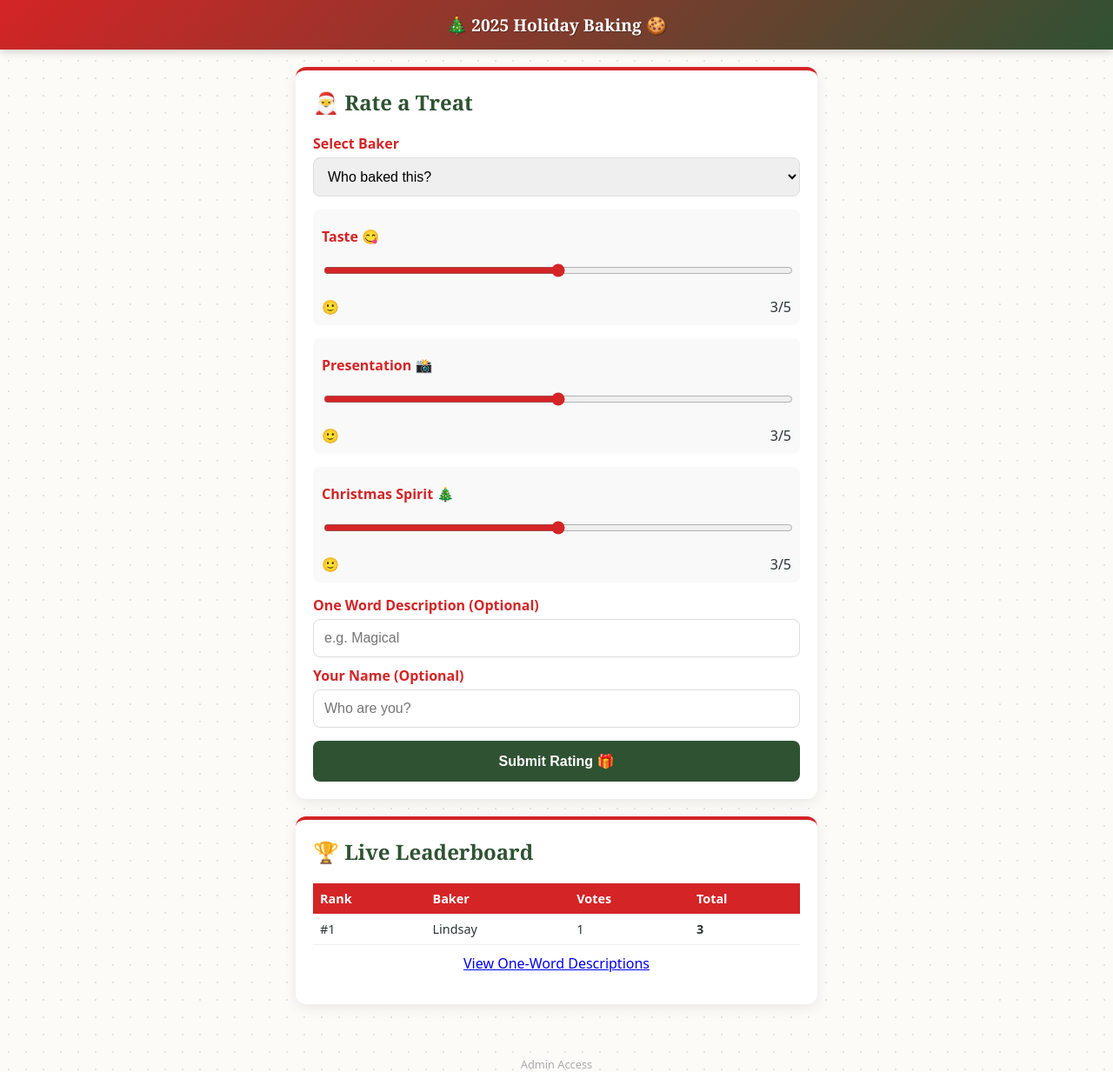
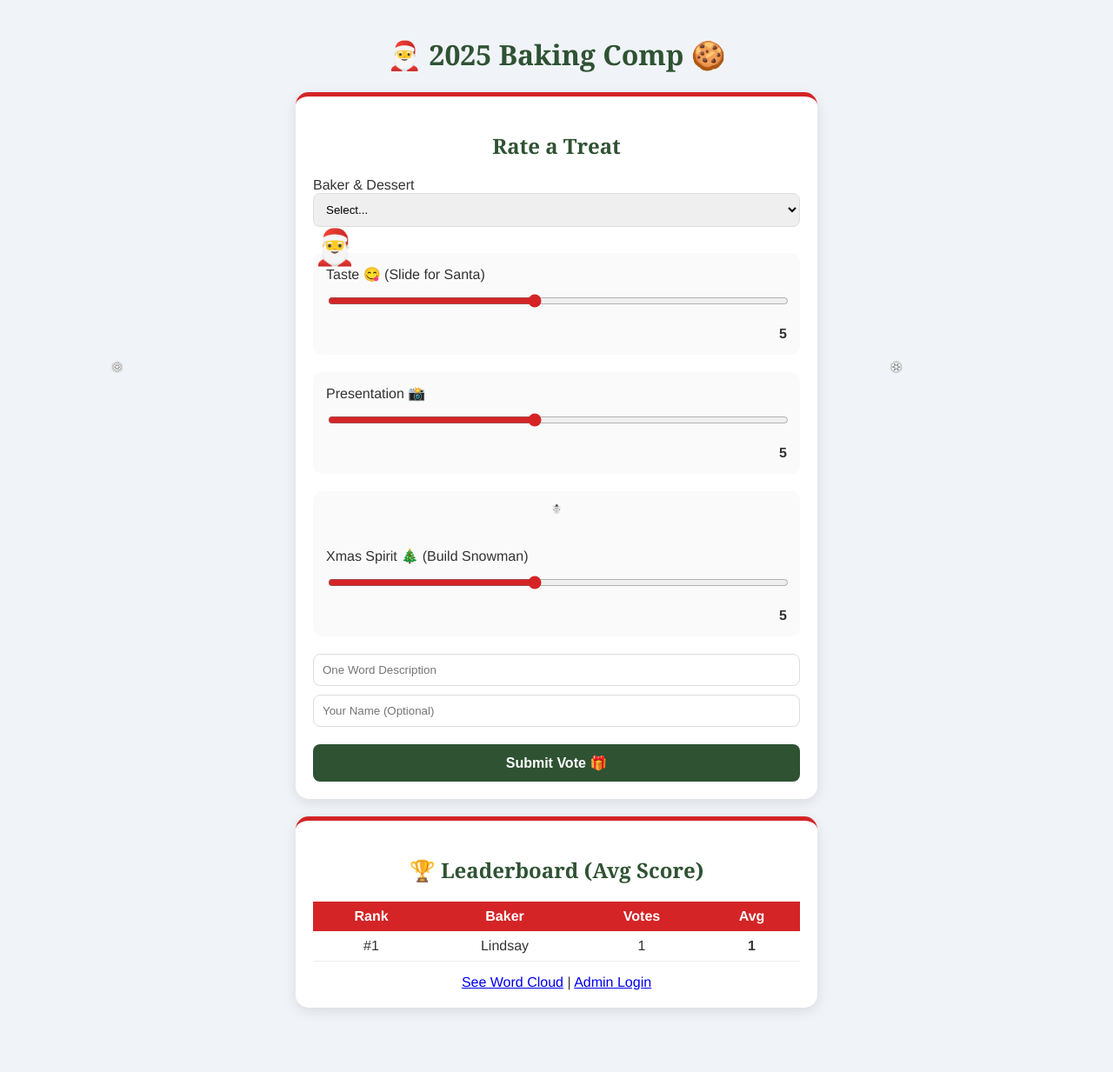
Before and after one commit to DJRivas/2025_CHRISTMAS_APP_NEW, a Flask app: page / in a window 1280 px wide. Shown: the whole page at 87% size. After the commit the page ends 1163 px from the top, so only its background shows below. Run offline with Flask 3, Linux system fonts and the light colour scheme; tables that the repository leaves empty hold one stand-in row (values such as "Sample post").

Commit message:
Add files via upload

```diff
--- a/app.py
+++ b/app.py
@@ -1,16 +1,31 @@
-import os, uuid, sqlite3
-from flask import Flask, render_template, request, jsonify, g, Response, make_response, redirect, url_for, session
+import os, uuid, sqlite3, json
+from flask import Flask, render_template, request, jsonify, g, make_response, redirect, url_for, session
 
 DATABASE = os.environ.get("DATABASE_URL", "ratings.db")
 SECRET_KEY = os.environ.get("SECRET_KEY", "santa-secret-key")
 ADMIN_PASSWORD = os.environ.get("ADMIN_PASSWORD", "Julian")
+DATA_FILE = os.environ.get("DATA_PATH", "bakers.json")
 
-# Participants
-ENTRANTS = ["Javier", "Lindsay", "Yesenia", "Bryan", "Daniella", "Rogelio", "Viviana", "Martha", "Bernie"]
+# Default Entrants
+DEFAULT_ENTRANTS = ["Javier", "Lindsay", "Yesenia", "Bryan", "Daniella", "Rogelio", "Viviana", "Martha", "Bernie"]
 
 app = Flask(__name__, static_folder="static", template_folder="templates")
 app.secret_key = SECRET_KEY
 
+# --- Persistence for Baker Names ---
+def load_entrants():
+    if os.path.exists(DATA_FILE):
+        try:
+            with open(DATA_FILE, 'r') as f:
+                return json.load(f)
+        except: pass
+    return DEFAULT_ENTRANTS
+
+def save_entrants(names):
+    with open(DATA_FILE, 'w') as f:
+        json.dump(names, f)
+
+# --- Database ---
 def get_db():
     db = getattr(g, "_db", None)
     if db is None:
@@ -24,9 +39,9 @@
         CREATE TABLE IF NOT EXISTS ratings(
             id INTEGER PRIMARY KEY AUTOINCREMENT,
             entrant_index INTEGER NOT NULL,
-            taste INTEGER NOT NULL CHECK(taste BETWEEN 1 AND 5),
-            presentation INTEGER NOT NULL CHECK(presentation BETWEEN 1 AND 5),
-            spirit INTEGER NOT NULL CHECK(spirit BETWEEN 1 AND 5),
+            taste INTEGER NOT NULL,
+            presentation INTEGER NOT NULL,
+            spirit INTEGER NOT NULL,
             judge TEXT,
             device_id TEXT,
             one_word TEXT,
@@ -36,28 +51,21 @@
     """)
     db.commit()
 
-@app.teardown_appcontext
-def close_db(exception):
-    db = getattr(g, "_db", None)
-    if db is not None:
-        db.close()
-
 with app.app_context():
     init_db()
 
-def device_id_from_request():
-    return request.cookies.get("device_id") or "anon"
-
+# --- Routes ---
 @app.route("/")
 def home():
-    resp = make_response(render_template("index.html", entrants=ENTRANTS, title="2025 Holiday Baking Competition"))
+    entrants = load_entrants()
+    resp = make_response(render_template("index.html", entrants=entrants, title="2025 Holiday Baking"))
     if not request.cookies.get("device_id"):
-        resp.set_cookie("device_id", str(uuid.uuid4()), max_age=60*60*24*365, samesite="Lax")
+        resp.set_cookie("device_id", str(uuid.uuid4()), max_age=60*60*24*365)
     return resp
 
 @app.route("/words")
 def words_page():
-    return render_template("words.html", entrants=ENTRANTS, title="One Word Results")
+    return render_template("words.html", title="One Word Results")
 
 @app.route("/api/rate", methods=["POST"])
 def api_rate():
@@ -67,92 +75,91 @@
         taste = int(data.get("taste"))
         presentation = int(data.get("presentation"))
         spirit = int(data.get("spirit"))
-        judge = (data.get("judge") or "").strip()[:50] or None
-        one_word = (data.get("one_word") or "").strip().split()[0][:20] if data.get("one_word") else None
-    except Exception:
-        return jsonify({"ok": False, "error": "Invalid payload"}), 400
+        judge = (data.get("judge") or "").strip()[:50]
+        one_word = (data.get("one_word") or "").strip().split()[0][:20]
+    except: return jsonify({"ok": False}), 400
 
-    if not (0 <= entrant_index < len(ENTRANTS)):
-        return jsonify({"ok": False, "error": "Invalid entrant"}), 400
+    entrants = load_entrants()
+    if not (0 <= entrant_index < len(entrants)): return jsonify({"ok": False}), 400
 
-    device_id = device_id_from_request()
     db = get_db()
     db.execute(
-        """
-        INSERT INTO ratings (entrant_index, taste, presentation, spirit, judge, device_id, one_word)
+        """INSERT INTO ratings (entrant_index, taste, presentation, spirit, judge, device_id, one_word)
         VALUES (?, ?, ?, ?, ?, ?, ?)
         ON CONFLICT(entrant_index, device_id) DO UPDATE SET
-            taste=excluded.taste,
-            presentation=excluded.presentation,
-            spirit=excluded.spirit,
-            judge=excluded.judge,
-            one_word=excluded.one_word
+            taste=excluded.taste, presentation=excluded.presentation, spirit=excluded.spirit,
+            judge=excluded.judge, one_word=excluded.one_word
         """,
-        (entrant_index, taste, presentation, spirit, judge, device_id, one_word),
+        (entrant_index, taste, presentation, spirit, judge, request.cookies.get("device_id"), one_word)
     )
     db.commit()
     return jsonify({"ok": True})
 
-@app.route("/api/my-rating")
-def api_my_rating():
-    try: entrant_index = int(request.args.get("entrant_index", "-1"))
-    except: return jsonify({"ok": False}), 400
-
-    if not (0 <= entrant_index < len(ENTRANTS)): return jsonify({"ok": True, "rating": None})
-
-    db = get_db()
-    row = db.execute("SELECT taste, presentation, spirit, judge, one_word FROM ratings WHERE entrant_index=? AND device_id=?",
-                     (entrant_index, device_id_from_request())).fetchone()
-    return jsonify({"ok": True, "rating": dict(row) if row else None})
-
 @app.route("/api/leaderboard")
 def api_leaderboard():
+    entrants = load_entrants()
     db = get_db()
     rows = db.execute("""
-        SELECT entrant_index, COUNT(*) AS votes,
-               AVG(taste) AS avg_taste, AVG(presentation) AS avg_presentation, AVG(spirit) AS avg_spirit,
-               AVG(taste + presentation + spirit) AS avg_total
-        FROM ratings GROUP BY entrant_index ORDER BY avg_total DESC
+        SELECT entrant_index, COUNT(*) as votes,
+               AVG(taste) as t, AVG(presentation) as p, AVG(spirit) as s
+        FROM ratings GROUP BY entrant_index
     """).fetchall()
-    out = [{
-        "name": ENTRANTS[r["entrant_index"]],
-        "votes": r["votes"],
-        "avg_taste": round(r["avg_taste"] or 0, 1),
-        "avg_presentation": round(r["avg_presentation"] or 0, 1),
-        "avg_spirit": round(r["avg_spirit"] or 0, 1),
-        "avg_total": round(r["avg_total"] or 0, 2),
-    } for r in rows]
-    return jsonify(out)
+
+    results = []
+    for r in rows:
+        idx = r["entrant_index"]
+        if idx < len(entrants):
+            avg_total = (r["t"] + r["p"] + r["s"]) / 3.0
+            results.append({
+                "name": entrants[idx],
+                "votes": r["votes"],
+                "avg_total": round(avg_total, 2)
+            })
+
+    results.sort(key=lambda x: x["avg_total"], reverse=True)
+    return jsonify(results)
 
 @app.route("/api/words")
 def api_words():
+    entrants = load_entrants()
     db = get_db()
-    rows = db.execute("SELECT entrant_index, LOWER(TRIM(one_word)) AS w, COUNT(*) AS c FROM ratings WHERE one_word IS NOT NULL AND TRIM(one_word) != '' GROUP BY entrant_index, LOWER(TRIM(one_word)) ORDER BY c DESC").fetchall()
+    rows = db.execute("SELECT entrant_index, LOWER(one_word) as w, COUNT(*) as c FROM ratings WHERE one_word != '' GROUP BY entrant_index, LOWER(one_word) ORDER BY c DESC").fetchall()
     out = {}
     for r in rows:
-        out.setdefault(ENTRANTS[r["entrant_index"]], []).append({"word": r["w"], "count": r["c"]})
+        idx = r["entrant_index"]
+        if idx < len(entrants):
+            out.setdefault(entrants[idx], []).append({"word": r["w"], "count": r["c"]})
     return jsonify(out)
 
+# --- Admin ---
 @app.route("/admin", methods=["GET", "POST"])
 def admin():
     if request.method == "POST":
         if request.form.get("password") == ADMIN_PASSWORD:
             session["is_admin"] = True
             return redirect(url_for("admin"))
-        return render_template("admin_login.html", error="Incorrect password")
+        return render_template("admin_login.html", error="Incorrect Password")
+
     if not session.get("is_admin"):
         return render_template("admin_login.html")
 
+    entrants = load_entrants()
+    return render_template("admin_dashboard.html", entrants=entrants)
+
+@app.route("/admin/update_names", methods=["POST"])
+def update_names():
+    if not session.get("is_admin"): return redirect(url_for("admin"))
+    new_names = request.form.getlist("names")
+    save_entrants(new_names)
+    return redirect(url_for("admin"))
+
+@app.route("/admin/reset", methods=["POST"])
+def reset_game():
+    if not session.get("is_admin"): return redirect(url_for("admin"))
     db = get_db()
-    rows = db.execute("SELECT * FROM ratings ORDER BY created_at DESC").fetchall()
-    detailed = [{
-        "entrant": ENTRANTS[r["entrant_index"]],
-        "taste": r["taste"], "presentation": r["presentation"], "spirit": r["spirit"],
-        "total": r["taste"] + r["presentation"] + r["spirit"],
-        "judge": r["judge"], "one_word": r["one_word"]
-    } for r in rows]
-
-    return render_template("admin_results.html", detailed=detailed, title="Admin Results")
+    db.execute("DELETE FROM ratings")
+    db.commit()
+    return redirect(url_for("admin"))
 
 if __name__ == "__main__":
     app.run(host="0.0.0.0", port=int(os.environ.get("PORT", 5000)))
--- a/static/styles.css
+++ b/static/styles.css
@@ -1,29 +1,28 @@
 
-:root {
-  --pad: 16px; --radius: 12px;
-  --bg: #fdfbf7; /* Snowy White */
-  --card: #ffffff;
-  --text: #2d3436;
-  --red: #d42426; --green: #2f5233; --gold: #f1c40f;
-  --shadow: 0 4px 15px rgba(0,0,0,0.08);
-}
-body { font-family: system-ui, sans-serif; background: var(--bg); color: var(--text); margin: 0;
-       background-image: radial-gradient(#e2e2e2 1px, transparent 1px); background-size: 20px 20px; }
-.wrap { max-width: 600px; margin: 0 auto; padding: 20px; }
-.topbar { background: linear-gradient(135deg, var(--red), var(--green)); color: white; padding: 15px 0; text-align: center; box-shadow: 0 2px 10px rgba(0,0,0,0.2); }
-.topbar h1 { margin: 0; font-family: 'Georgia', serif; font-size: 1.2rem; text-shadow: 1px 1px 0px rgba(0,0,0,0.3); }
-.card { background: var(--card); border-radius: var(--radius); padding: 20px; margin-bottom: 20px; box-shadow: var(--shadow); border-top: 4px solid var(--red); }
-h2 { color: var(--green); margin-top: 0; font-family: 'Georgia', serif; display: flex; align-items: center; gap: 8px; }
-label { display: block; font-weight: bold; margin: 10px 0 5px; color: var(--red); }
-select, input { width: 100%; padding: 12px; border: 1px solid #ddd; border-radius: 8px; font-size: 16px; box-sizing: border-box; }
-.btn { background: var(--green); color: white; border: none; padding: 14px; width: 100%; border-radius: 8px; font-size: 16px; font-weight: bold; cursor: pointer; margin-top: 15px; }
-.btn:hover { background: #1e3621; }
-.slider-wrap { margin: 15px 0; background: #f9f9f9; padding: 10px; border-radius: 8px; }
+:root { --red: #d42426; --green: #2f5233; --gold: #f1c40f; --bg: #f0f4f8; }
+body { font-family: 'Helvetica Neue', sans-serif; background: var(--bg); color: #333; margin: 0; overflow-x: hidden; }
+.wrap { max-width: 600px; margin: 0 auto; padding: 20px; position: relative; z-index: 2; }
+.card { background: white; padding: 20px; border-radius: 15px; box-shadow: 0 4px 15px rgba(0,0,0,0.1); margin-bottom: 20px; border-top: 5px solid var(--red); }
+h1, h2 { color: var(--green); text-align: center; font-family: 'Georgia', serif; }
+.btn { background: var(--green); color: white; border: none; padding: 12px; width: 100%; border-radius: 8px; font-weight: bold; cursor: pointer; font-size: 1rem; margin-top: 10px; }
+.btn-red { background: var(--red); }
+input, select { width: 100%; padding: 10px; border: 1px solid #ddd; border-radius: 8px; margin-bottom: 10px; box-sizing: border-box; }
+.slider-group { margin: 20px 0; background: #fafafa; padding: 15px; border-radius: 10px; position: relative; }
 input[type=range] { width: 100%; accent-color: var(--red); }
-.row { display: flex; justify-content: space-between; align-items: center; margin-top: 5px; }
-.emoji { font-size: 1.5rem; }
-.table { width: 100%; border-collapse: collapse; font-size: 0.9rem; }
-.table th { background: var(--red); color: white; padding: 8px; text-align: left; }
-.table td { padding: 8px; border-bottom: 1px solid #eee; }
-.chip { background: var(--green); color: white; padding: 4px 8px; border-radius: 12px; font-size: 0.8rem; margin: 2px; display: inline-block; }
-.snow { position: fixed; top: 0; left: 0; pointer-events: none; width: 100%; height: 100%; z-index: 999; }
+
+/* Animations */
+#santa-container { position: absolute; top: -30px; left: 0; transition: left 0.3s ease; pointer-events: none; }
+#santa { font-size: 40px; }
+#snowman-container { text-align: center; height: 50px; transition: transform 0.3s ease; }
+#snowman { font-size: 10px; transition: font-size 0.3s ease; }
+
+/* Snow */
+.snowflake { color: #fff; font-size: 1em; position: fixed; top: -10%; z-index: 1; user-select: none; animation: fall 10s linear infinite; text-shadow: 0 0 2px #000; }
+@keyframes fall { 0% { top: -10%; } 100% { top: 100%; } }
+.snowflake:nth-of-type(1){left:10%;animation-delay:1s} .snowflake:nth-of-type(2){left:20%;animation-delay:6s} .snowflake:nth-of-type(3){left:30%;animation-delay:4s}
+.snowflake:nth-of-type(4){left:40%;animation-delay:2s} .snowflake:nth-of-type(5){left:50%;animation-delay:8s} .snowflake:nth-of-type(6){left:60%;animation-delay:6s}
+.snowflake:nth-of-type(7){left:70%;animation-delay:2.5s} .snowflake:nth-of-type(8){left:80%;animation-delay:1s} .snowflake:nth-of-type(9){left:90%;animation-delay:3s}
+
+.table { width: 100%; border-collapse: collapse; }
+.table th { background: var(--red); color: white; padding: 8px; }
+.table td { padding: 8px; border-bottom: 1px solid #eee; text-align: center; }
--- a/templates/index.html
+++ b/templates/index.html
@@ -1,63 +1,83 @@
-{% extends "base.html" %}
-{% block content %}
+<!doctype html>
+<html lang="en">
+<head>
+  <meta charset="utf-8">
+  <meta name="viewport" content="width=device-width, initial-scale=1">
+  <title>{{ title }}</title>
+  <link rel="stylesheet" href="/static/styles.css">
+</head>
+<body>
+  <div class="snowflake">❅</div><div class="snowflake">❆</div><div class="snowflake">❅</div><div class="snowflake">❆</div><div class="snowflake">❅</div><div class="snowflake">❆</div><div class="snowflake">❅</div><div class="snowflake">❆</div>
+
+  <div class="wrap">
+    <h1>🎅 2025 Baking Comp 🍪</h1>
+
     <section class="card">
-  <h2>🎅 Rate a Treat</h2>
+      <h2>Rate a Treat</h2>
       <form id="rateForm">
-    <label>Select Baker</label>
+        <label>Baker & Dessert</label>
         <select id="entrant" required>
-      <option value="" disabled selected>Who baked this?</option>
-      {% for name in entrants %}<option value="{{ loop.index0 }}">{{ name }}</option>{% endfor %}
+          <option value="" disabled selected>Select...</option>
+          {% for name in entrants %}
+          <option value="{{ loop.index0 }}">{{ name }}</option>
+          {% endfor %}
         </select>
 
-    <div class="slider-wrap">
-      <label>Taste 😋</label>
-      <input type="range" min="1" max="5" value="3" id="taste" oninput="syncEmoji()">
-      <div class="row"><span id="tasteEmoji">🙂</span><span id="tasteScore">3/5</span></div>
+        <div class="slider-group">
+          <div id="santa-container"><div id="santa">🎅</div></div>
+          <label>Taste 😋 (Slide for Santa)</label>
+          <input type="range" min="1" max="10" value="5" id="taste" oninput="updateSanta()">
+          <div style="text-align:right; font-weight:bold" id="tasteVal">5</div>
         </div>
 
-    <div class="slider-wrap">
+        <div class="slider-group">
           <label>Presentation 📸</label>
-      <input type="range" min="1" max="5" value="3" id="presentation" oninput="syncEmoji()">
-      <div class="row"><span id="presEmoji">🙂</span><span id="presScore">3/5</span></div>
+          <input type="range" min="1" max="10" value="5" id="pres" oninput="updateVal('pres')">
+          <div style="text-align:right; font-weight:bold" id="presVal">5</div>
         </div>
 
-    <div class="slider-wrap">
-      <label>Christmas Spirit 🎄</label>
-      <input type="range" min="1" max="5" value="3" id="spirit" oninput="syncEmoji()">
-      <div class="row"><span id="spiritEmoji">🙂</span><span id="spiritScore">3/5</span></div>
+        <div class="slider-group">
+          <div id="snowman-container"><div id="snowman">☃️</div></div>
+          <label>Xmas Spirit 🎄 (Build Snowman)</label>
+          <input type="range" min="1" max="10" value="5" id="spirit" oninput="updateSnowman()">
+          <div style="text-align:right; font-weight:bold" id="spiritVal">5</div>
         </div>
 
-    <label>One Word Description (Optional)</label>
-    <input type="text" id="one_word" placeholder="e.g. Magical">
-
-    <label>Your Name (Optional)</label>
-    <input type="text" id="judge" placeholder="Who are you?">
-
-    <button type="submit" class="btn">Submit Rating 🎁</button>
+        <input type="text" id="one_word" placeholder="One Word Description">
+        <input type="text" id="judge" placeholder="Your Name (Optional)">
+        <button type="submit" class="btn">Submit Vote 🎁</button>
       </form>
     </section>
 
     <section class="card">
-  <h2>🏆 Live Leaderboard</h2>
+      <h2>🏆 Leaderboard (Avg Score)</h2>
       <table class="table" id="lbTable">
-    <thead><tr><th>Rank</th><th>Baker</th><th>Votes</th><th>Total</th></tr></thead>
+        <thead><tr><th>Rank</th><th>Baker</th><th>Votes</th><th>Avg</th></tr></thead>
         <tbody></tbody>
       </table>
-  <p style="text-align:center; margin-top:10px;"><a href="/words">View One-Word Descriptions</a></p>
+      <div style="text-align:center; margin-top:15px">
+        <a href="/words">See Word Cloud</a> | <a href="/admin">Admin Login</a>
+      </div>
     </section>
+  </div>
 
 <script>
-const emojis = {1:'🥶', 2:'😐', 3:'🙂', 4:'😋', 5:'🤤'};
-const spiritEmojis = {1:'🧊', 2:'😐', 3:'🙂', 4:'🎄', 5:'🎅'};
+function updateVal(id) { document.getElementById(id+'Val').innerText = document.getElementById(id).value; }
 
-function syncEmoji(){
-  document.getElementById('tasteEmoji').innerText = emojis[document.getElementById('taste').value];
-  document.getElementById('presEmoji').innerText = emojis[document.getElementById('presentation').value];
-  document.getElementById('spiritEmoji').innerText = spiritEmojis[document.getElementById('spirit').value];
+function updateSanta() {
+  const val = document.getElementById('taste').value;
+  document.getElementById('tasteVal').innerText = val;
+  // Move Santa 0% to 90% across
+  const pct = (val - 1) * 10;
+  document.getElementById('santa-container').style.left = pct + "%";
+}
 
-  ['taste','presentation','spirit'].forEach(id => {
-      document.getElementById(id+'Score').innerText = document.getElementById(id).value + "/5";
-  });
+function updateSnowman() {
+  const val = document.getElementById('spirit').value;
+  document.getElementById('spiritVal').innerText = val;
+  // Grow Snowman
+  const size = 20 + (val * 4); // 24px to 60px
+  document.getElementById('snowman').style.fontSize = size + "px";
 }
 
 document.getElementById('rateForm').addEventListener('submit', async (e) => {
@@ -65,26 +85,24 @@
   const payload = {
     entrant_index: document.getElementById('entrant').value,
     taste: document.getElementById('taste').value,
-    presentation: document.getElementById('presentation').value,
+    presentation: document.getElementById('pres').value,
     spirit: document.getElementById('spirit').value,
     one_word: document.getElementById('one_word').value,
     judge: document.getElementById('judge').value
   };
   await fetch('/api/rate', {method:'POST', headers:{'Content-Type':'application/json'}, body:JSON.stringify(payload)});
-  alert("Vote Saved! 🎅");
-  refreshLB();
+  alert("Vote Cast! 🎄");
+  loadLB();
 });
 
-async function refreshLB(){
+async function loadLB(){
   const res = await fetch('/api/leaderboard');
   const data = await res.json();
   const tbody = document.querySelector('#lbTable tbody');
-  tbody.innerHTML = data.map((r, i) => `
-    <tr><td>#${i+1}</td><td>${r.name}</td><td>${r.votes}</td><td><strong>${r.avg_total}</strong></td></tr>
-  `).join('');
+  tbody.innerHTML = data.map((r, i) => `<tr><td>#${i+1}</td><td>${r.name}</td><td>${r.votes}</td><td><strong>${r.avg_total}</strong></td></tr>`).join('');
 }
-refreshLB();
-setInterval(refreshLB, 5000);
-syncEmoji();
+loadLB();
+setInterval(loadLB, 5000);
 </script>
-{% endblock %}
+</body>
+</html>
```
Also changed, not shown: templates/admin_dashboard.html (added, +30 -0 lines), templates/admin_login.html (+17 -11 lines), templates/words.html (+18 -18 lines). Lines whose indentation alone changed are shown as unchanged.
